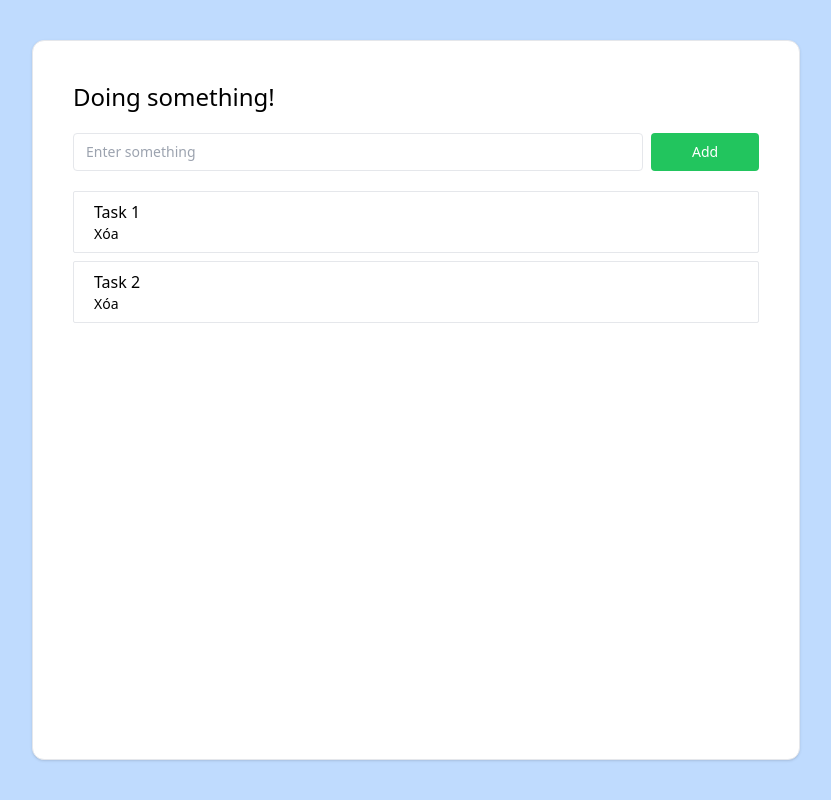
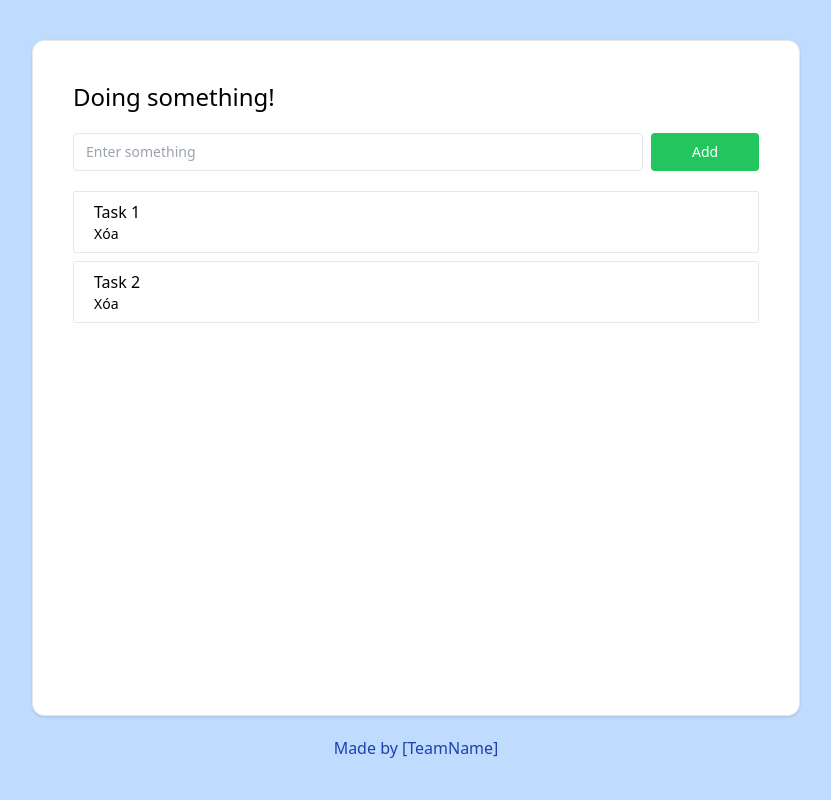
Before and after one commit to SWP391-FPTU/todo-app, a React (Vite) app: page / in a window 1280 px wide. Shown: the whole page, without its empty margins (224-1055 px from the left). Built offline with nearby package versions, Linux system fonts and the light colour scheme.

Commit message:
feat: footer

```diff
--- a/src/App.jsx
+++ b/src/App.jsx
@@ -12,7 +12,7 @@ function App() {
   ]);
 
   return (
-    <div className="flex h-screen items-center justify-center bg-blue-200 p-10">
+    <div className="flex h-screen flex-col items-center justify-center space-y-5 bg-blue-200 p-10">
       <div className="h-full w-full max-w-screen-md rounded-xl border bg-white p-10 shadow">
         <h1 className="mb-5 text-2xl font-medium">Doing something!</h1>
         <div className="grid grid-cols-12 gap-2">
@@ -27,6 +27,7 @@ function App() {
         </div>
         <TaskList tasks={tasks} />
       </div>
+      <p className="text-blue-800">Made by [TeamName]</p>
     </div>
   );
 }
```
